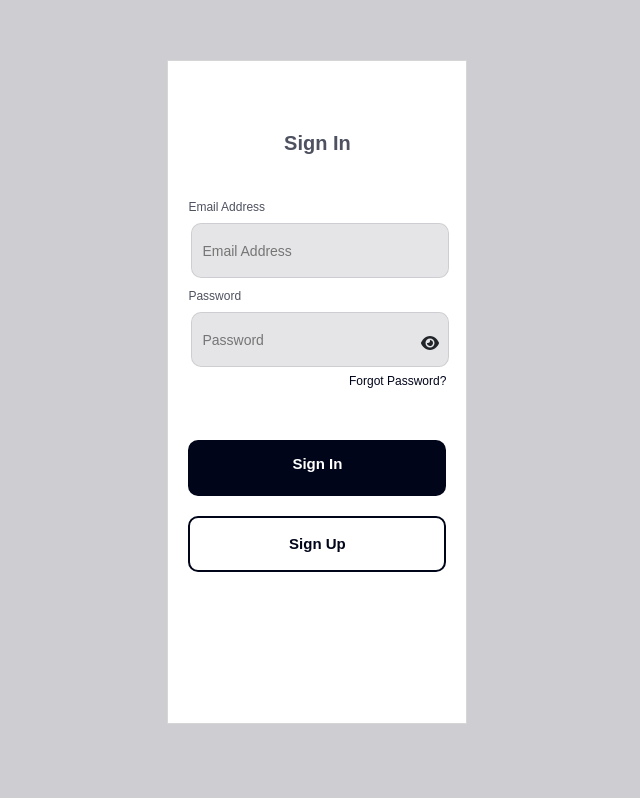
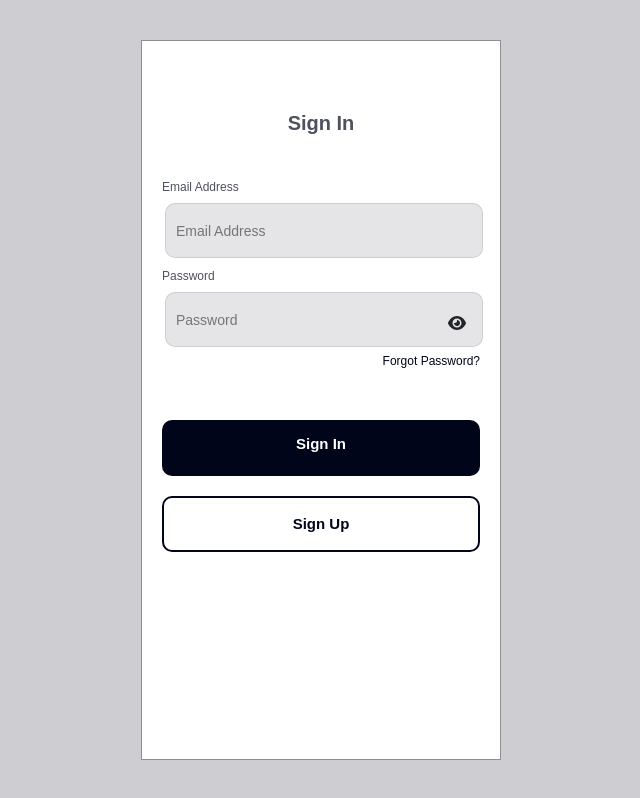
Before and after one commit to Smog-Olufolahan/LightPay, a React (Create React App) app in the folder lightpay/: page /signin in a window 1280 px wide. Shown: the whole page, without its empty margins (319-959 px from the left). Built offline with nearby package versions, Linux system fonts and the light colour scheme; the HTML template or start-up script is replaced by a standard one; a web font is replaced by a local one.

Commit message:
changes to dashboard

```diff
--- a/lightpay/src/App.tsx
+++ b/lightpay/src/App.tsx
@@ -5,7 +5,7 @@ import VerifyEmail from './pages/VerifyEmail/VerifyEmail';
 import Signup from './pages/Signup/Signup';
 import Signin from './components/signin';
 import AccountsDashboard from './pages/AccountsDashboard/AccountsDashboard';
-import './pages/AccountsDashboard/AccountsDashboard.css'
+
 import "./components/css/main.css"
 
 
--- a/lightpay/src/pages/AccountsDashboard/AccountsDashboard.css
+++ b/lightpay/src/pages/AccountsDashboard/AccountsDashboard.css
@@ -1,5 +1,5 @@
-.container {
-  width: 300px;
+.acc-container {
+  width: 330px;
   height: 83vh;
   margin-left: 38%;
   margin-top: 40px;
--- a/lightpay/src/pages/AccountsDashboard/AccountsDashboard.tsx
+++ b/lightpay/src/pages/AccountsDashboard/AccountsDashboard.tsx
@@ -39,7 +39,7 @@ const AccountsDashboard = () => {
   console.log(filteredCoin);
 
   return (
-    <div className="container">
+    <div className="acc-container">
       <div className="collective">
         <img src="/images/user-icon.webp" alt="" />
 
```
